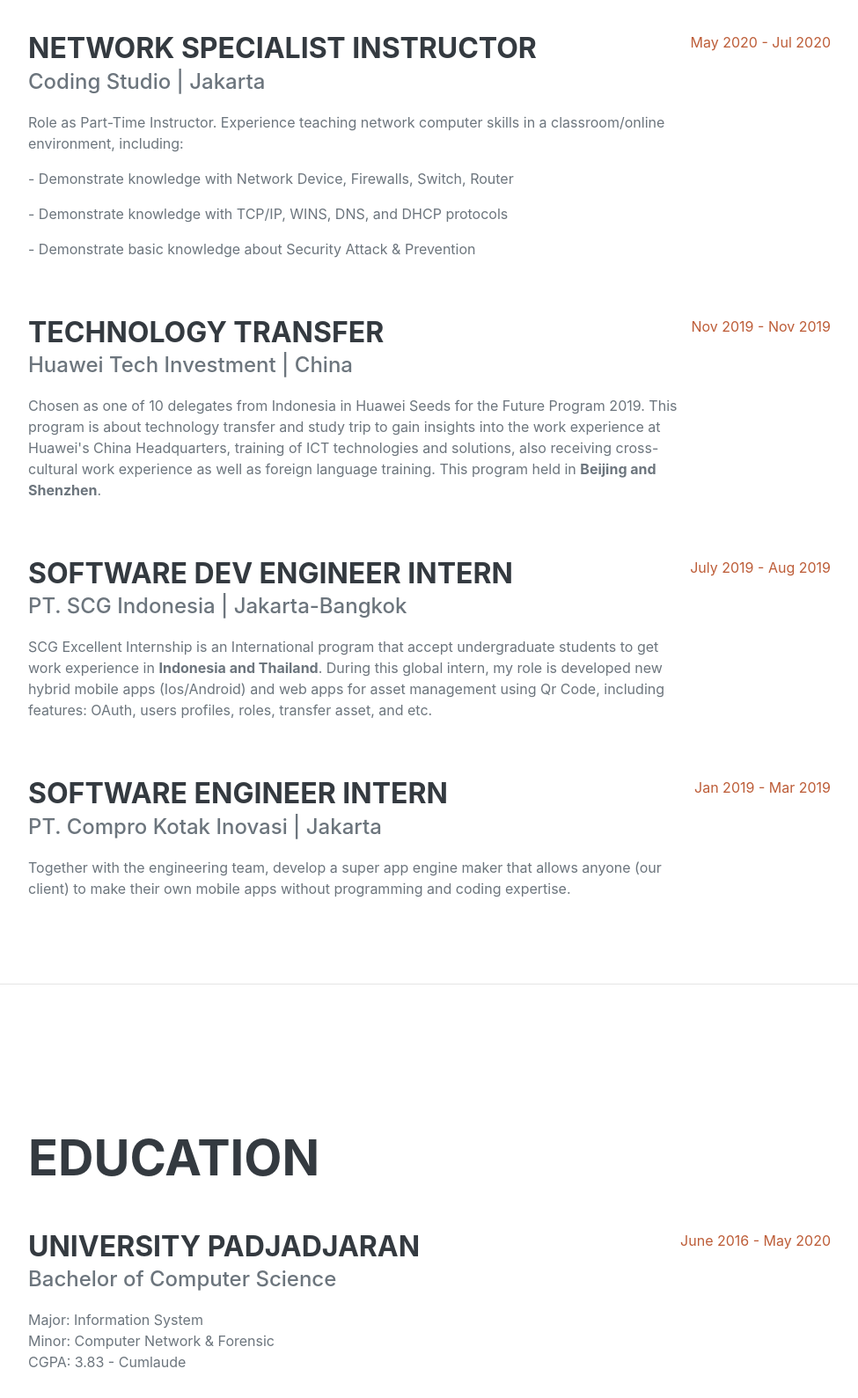
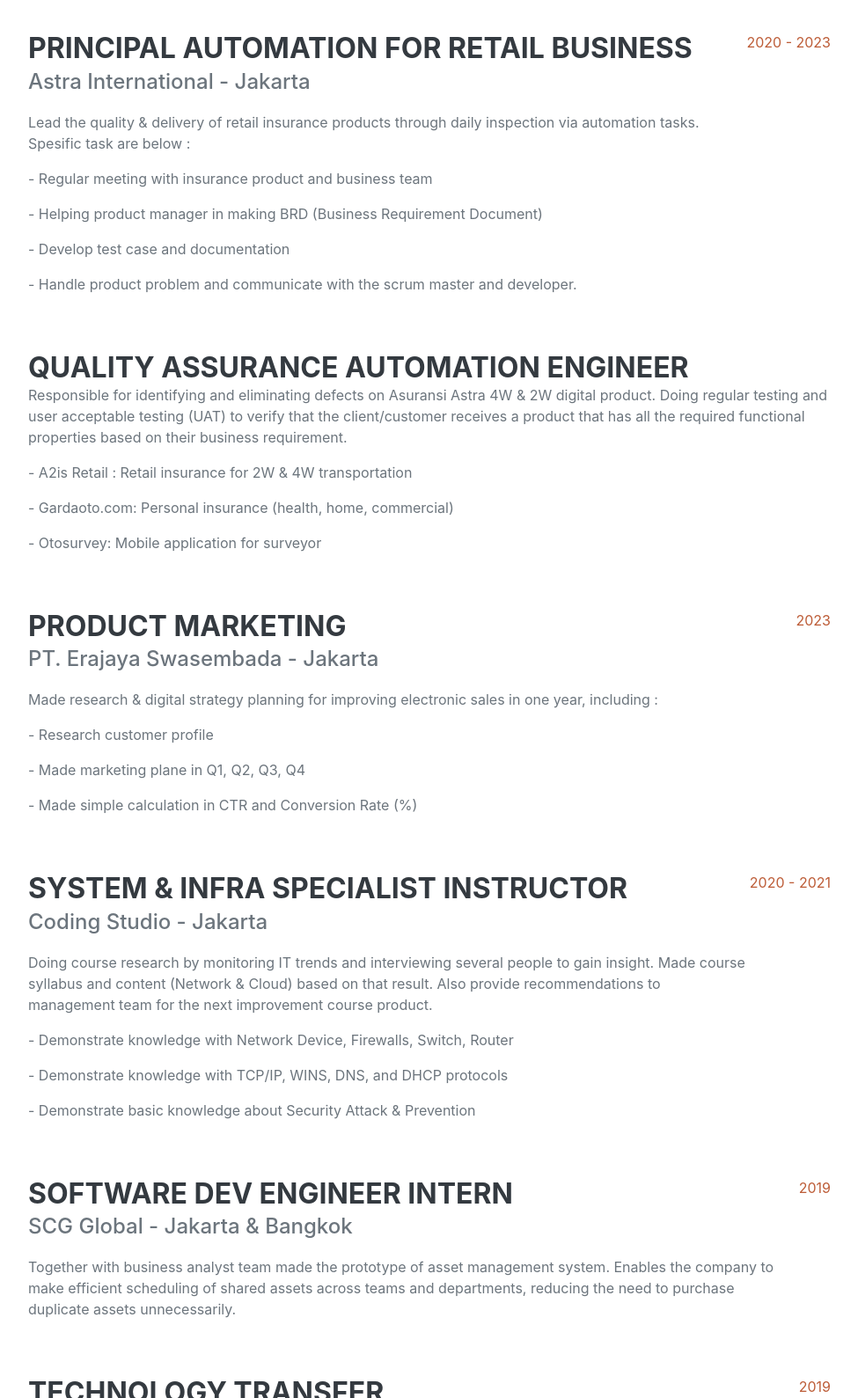
Before and after one commit to sachihongo/sachihongo.github.io, a plain HTML site: page index.html in a window 1280 px wide. Shown: the part 960-2549 px from the top of the page at 88% size, without its empty margins (288-1263 px from the left). Drawn offline with nearby package versions, Linux system fonts and the light colour scheme; a web font is replaced by a local one.

Commit message:
Update experience

```diff
--- a/index.html
+++ b/index.html
@@ -50,13 +50,12 @@
                     <span class="text-primary">Hongo</span>
                 </h1>
                 <div class="subheading mb-5">
-                    Bandung, Jawa Barat, Indonesia· 0888-0206-5986·
+                    Jakarta, Indonesia· 0859106507094·
                     <a href="mailto:sachihongo.sh@gmail.com">sachihongo.sh@gmail.com</a>
                 </div>
-                <p class="lead mb-5">Looking for a company with a solid foundation, fixer-upper is acceptable. Willing
-                    to light a fire
-                    under a company with great vision that provides great experience and lots of energy, and turn
-                    it into something remarkable. Not afraid to start from the beginning.</p>
+                <p class="lead mb-5">Passionate to design and product management in tech business field. Never give up
+                    to learn something new, even it starts
+                    from beginning. Experience in insurance, 4W & 2W transportation, construction digital products.</p>
                 <div class="social-icons">
                     <a class="social-icon" href="https://id.linkedin.com/in/sachi-hongo-9a1103146"><i
                             class="fab fa-linkedin-in"></i></a>
@@ -71,48 +70,114 @@
                 <h2 class="mb-5">Experience</h2>
                 <div class="d-flex flex-column flex-md-row justify-content-between mb-5">
                     <div class="flex-grow-1">
-                        <h3 class="mb-0">Network Specialist Instructor</h3>
-                        <div class="subheading mb-3">Coding Studio | Jakarta</div>
-                        <p>Role as Part-Time Instructor. Experience teaching network computer skills in a
-                            classroom/online environment, including:</p>
+                        <h3 class="mb-0">Principal Automation for Retail Business </h3>
+                        <div class="subheading mb-3">Astra International - Jakarta</div>
+                        <p>Lead the quality & delivery of retail insurance products through daily inspection via
+                            automation tasks. Spesific task are below :</p>
+                        <p>- Regular meeting with insurance product and business team</p>
+                        <p>- Helping product manager in making BRD (Business Requirement Document) </p>
+                        <p>- Develop test case and documentation </p>
+                        <p>- Handle product problem and communicate with the scrum master and developer. </p>
+                    </div>
+                    <div class="flex-shrink-0"><span class="text-primary">2020 - 2023</span></div>
+                </div>
+
+                <div class="d-flex flex-column flex-md-row justify-content-between mb-5">
+                    <div class="flex-grow-1">
+                        <h3 class="mb-0">Quality Assurance Automation Engineer </h3>
+                        <p>Responsible for identifying and eliminating defects on Asuransi Astra 4W & 2W digital
+                            product.
+                            Doing regular testing and user acceptable testing (UAT) to verify that the
+                            client/customer
+                            receives a
+                            product that has all the required functional properties based on their business
+                            requirement.
+                        </p>
+                        <p>- A2is Retail : Retail insurance for 2W & 4W transportation</p>
+                        <p>- Gardaoto.com: Personal insurance (health, home, commercial)</p>
+                        <p>- Otosurvey: Mobile application for surveyor</p>
+                    </div>
+                </div>
+
+                <div class="d-flex flex-column flex-md-row justify-content-between mb-5">
+                    <div class="flex-grow-1">
+                        <h3 class="mb-0">Product Marketing</h3>
+                        <div class="subheading mb-3">PT. Erajaya Swasembada - Jakarta</div>
+                        <p>Made research & digital strategy planning for improving electronic sales in one year,
+                            including :</p>
+                        <p>- Research customer profile </p>
+                        <p>- Made marketing plane in Q1, Q2, Q3, Q4</p>
+                        <p>- Made simple calculation in CTR and Conversion Rate (%) </p>
+                    </div>
+                    <div class="flex-shrink-0"><span class="text-primary">2023</span></div>
+                </div>
+
+                <div class="d-flex flex-column flex-md-row justify-content-between mb-5">
+                    <div class="flex-grow-1">
+                        <h3 class="mb-0">System & Infra Specialist Instructor</h3>
+                        <div class="subheading mb-3">Coding Studio - Jakarta</div>
+                        <p>Doing course research by monitoring IT trends and interviewing several people to gain
+                            insight. Made course syllabus and content (Network & Cloud) based on that result. Also
+                            provide
+                            recommendations to management team for the next improvement course product.
+                        </p>
                         <p>- Demonstrate knowledge with Network Device, Firewalls, Switch, Router</p>
                         <p>- Demonstrate knowledge with TCP/IP, WINS, DNS, and DHCP protocols</p>
                         <p>- Demonstrate basic knowledge about Security Attack & Prevention</p>
                     </div>
-                    <div class="flex-shrink-0"><span class="text-primary">May 2020 - Jul 2020</span></div>
+                    <div class="flex-shrink-0"><span class="text-primary">2020 - 2021</span></div>
                 </div>
+
+                <div class="d-flex flex-column flex-md-row justify-content-between mb-5">
+                    <div class="flex-grow-1">
+                        <h3 class="mb-0">Software Dev Engineer Intern </h3>
+                        <div class="subheading mb-3">SCG Global - Jakarta & Bangkok </div>
+                        <p>Together with business analyst team made the prototype of asset management system.
+                            Enables the company to make efficient scheduling of shared assets across teams
+                            and departments, reducing the need to purchase duplicate assets unnecessarily.
+                        </p>
+                    </div>
+                    <div class="flex-shrink-0"><span class="text-primary">2019</span></div>
+                </div>
+
                 <div class="d-flex flex-column flex-md-row justify-content-between mb-5">
                     <div class="flex-grow-1">
                         <h3 class="mb-0">Technology Transfer</h3>
                         <div class="subheading mb-3">Huawei Tech Investment | China</div>
                         <p>Chosen as one of 10 delegates from Indonesia in Huawei Seeds for the Future Program 2019.
                             This program is about technology transfer and study trip to gain insights into the work
-                            experience at Huawei's China Headquarters, training of ICT technologies and solutions, also
-                            receiving cross-cultural work experience as well as foreign language training. This program
+                            experience at Huawei's China Headquarters, training of ICT technologies and solutions,
+                            also
+                            receiving cross-cultural work experience as well as foreign language training. This
+                            program
                             held in <b>Beijing and Shenzhen</b>.</p>
                     </div>
-                    <div class="flex-shrink-0"><span class="text-primary">Nov 2019 - Nov 2019</span></div>
+                    <div class="flex-shrink-0"><span class="text-primary">2019</span></div>
                 </div>
+
                 <div class="d-flex flex-column flex-md-row justify-content-between mb-5">
                     <div class="flex-grow-1">
-                        <h3 class="mb-0">Software Dev Engineer Intern</h3>
-                        <div class="subheading mb-3">PT. SCG Indonesia | Jakarta-Bangkok</div>
-                        <p>SCG Excellent Internship is an International program that accept undergraduate students to
-                            get work experience in <b>Indonesia and Thailand</b>. During this global intern, my role is
-                            developed
-                            new hybrid mobile apps (Ios/Android) and web apps for asset management using Qr Code,
-                            including features: OAuth, users profiles, roles, transfer asset, and etc.</p>
+                        <h3 class="mb-0">Telecommunication Technology Transfer </h3>
+                        <div class="subheading mb-3">Huawei Tech Investment - China</div>
+                        <p>This program is about training to gain insights into the work experience at Huawei's China
+                            Headquarters, training of ICT& 5G technologies and solutions, also receiving cross-cultural
+                            work
+                            experience as well as mandarin language training. This program held in Beijing and Shenzhen.
+                        </p>
                     </div>
-                    <div class="flex-shrink-0"><span class="text-primary">July 2019 - Aug 2019</span></div>
+                    <div class="flex-shrink-0"><span class="text-primary">2019</span></div>
                 </div>
+
                 <div class="d-flex flex-column flex-md-row justify-content-between">
                     <div class="flex-grow-1">
-                        <h3 class="mb-0">Software Engineer Intern</h3>
-                        <div class="subheading mb-3">PT. Compro Kotak Inovasi | Jakarta</div>
-                        <p>Together with the engineering team, develop a super app engine maker that allows anyone
-                            (our client) to make their own mobile apps without programming and coding expertise.</p>
+                        <h3 class="mb-0">Software Engineer Intern </h3>
+                        <div class="subheading mb-3">PT Compro Kotak Inovasi - Jakarta</div>
+                        <p>Together with the engineering team, support the development of their super app engine
+                            that allows our clients to make their own mobile apps without programming and coding
+                            expertise.
+                        </p>
                     </div>
-                    <div class="flex-shrink-0"><span class="text-primary">Jan 2019 - Mar 2019</span></div>
+                    <div class="flex-shrink-0"><span class="text-primary">2019</span></div>
                 </div>
             </div>
         </section>
```
